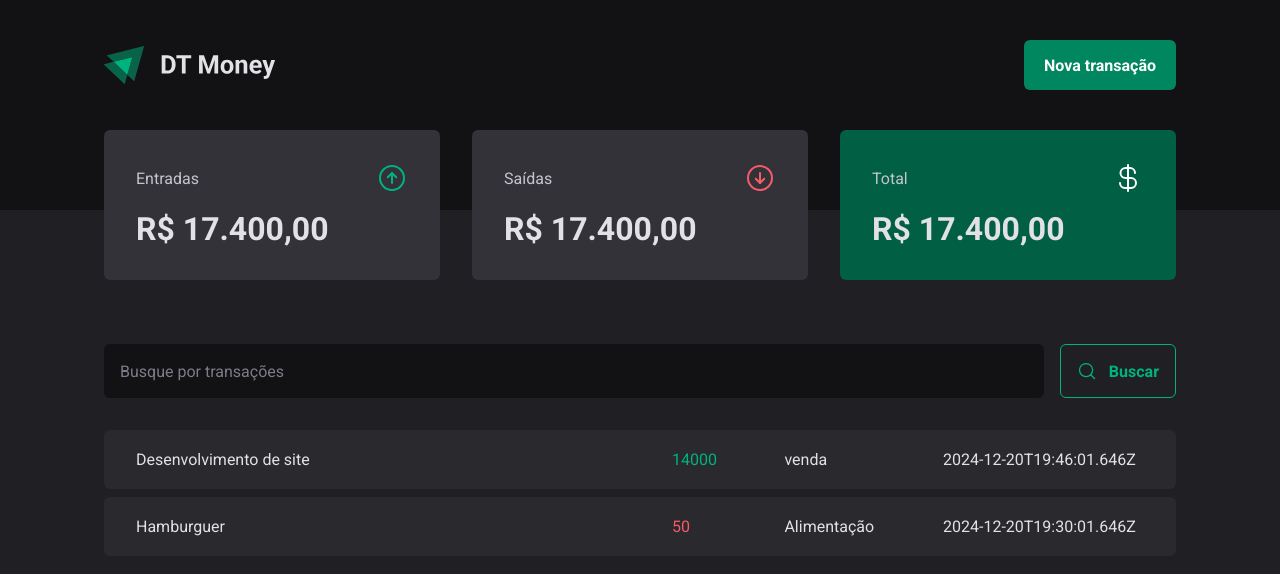
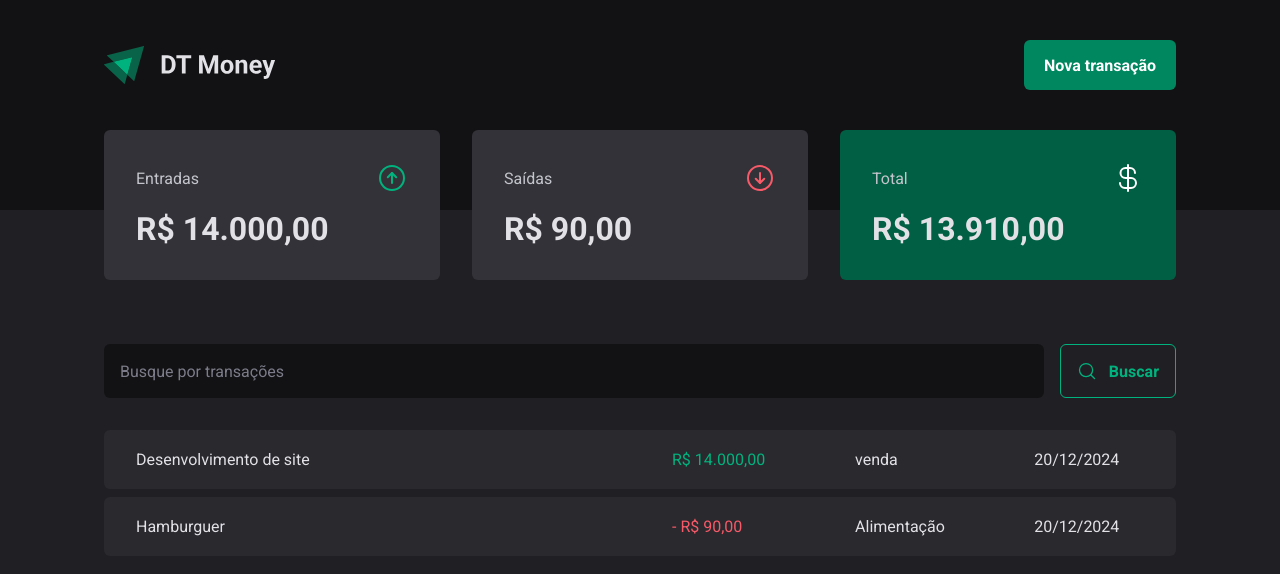
Before and after one commit to YuryChagas/dt-money-rocketseat, a React (Vite) app: page / in a window 1280 px wide. Shown: the top 574 px of the page. Built offline with nearby package versions, Linux system fonts and the light colour scheme; data requests are answered from the project's data file.

Commit message:
formatao de valores

```diff
--- a/server.json
+++ b/server.json
@@ -13,7 +13,7 @@
       "description": "Hamburguer",
       "type": "outcome",
       "category": "Alimentação",
-      "price": 50,
+      "price": 90,
       "createdAt": "2024-12-20T19:30:01.646Z"
     }
   ]
--- a/src/App.tsx
+++ b/src/App.tsx
@@ -2,13 +2,18 @@
 import { defaultTheme } from "./styles/themes/default";
 import { GlobalStyle } from "./styles/global";
 import { Transactions } from "./pages/Transactions";
+import { TransactionsProvider } from "./contexts/TransactionsContext";
 
 export function App() {
 
   return (
     <ThemeProvider theme={defaultTheme}>
       <GlobalStyle/>
-       <Transactions/>
+
+      <TransactionsProvider>
+        <Transactions/>
+      </TransactionsProvider>
+
     </ThemeProvider>
   )
 }
--- a/src/Components/Summary/index.tsx
+++ b/src/Components/Summary/index.tsx
@@ -1,7 +1,11 @@
 import { ArrowCircleDown, ArrowCircleUp, CurrencyDollar } from "phosphor-react";
 import { SummaryCard, SummaryContainer } from "./styles";
+import { priceFormatter } from "../../utils/formatter";
+import { useSummary } from "../../hooks/useSummary";
 
 export function Summary(){
+  const summary = useSummary()
+
   return (
     <SummaryContainer>
       <SummaryCard>
@@ -10,7 +14,7 @@
           <ArrowCircleUp size={32} color="#00b37e"/>
         </header>
 
-        <strong>R$ 17.400,00</strong>
+        <strong>{priceFormatter.format(summary.income)}</strong>
       </SummaryCard>
 
       <SummaryCard>
@@ -19,7 +23,7 @@
           <ArrowCircleDown size={32} color="#f75a68"/>
         </header>
 
-        <strong>R$ 17.400,00</strong>
+        <strong>{priceFormatter.format(summary.outcome)}</strong>
       </SummaryCard>
 
       <SummaryCard variant="green">
@@ -28,7 +32,7 @@
           <CurrencyDollar size={32} color="#fff"/>
         </header>
 
-        <strong>R$ 17.400,00</strong>
+        <strong>{priceFormatter.format(summary.total)}</strong>
       </SummaryCard>
     </SummaryContainer>
   )
--- /dev/null
+++ b/src/contexts/TransactionsContext.tsx
@@ -0,0 +1,41 @@
+import { createContext, ReactNode, useEffect, useState } from "react";
+
+interface Transaction {
+  id: number;
+  description: string;
+  type: 'income' | 'outcome';
+  price: number;
+  category: string;
+  createdAt: string;
+}
+
+interface TransactionContextType {
+  transactions: Transaction[]
+}
+
+export const TransactionContext = createContext({} as TransactionContextType)
+
+interface TransactionsContextProps {
+  children: ReactNode
+}
+
+export function TransactionsProvider({children}: TransactionsContextProps) {
+  const [transactions, setTransactions] = useState<Transaction[]>([])
+
+    async function loadTransactions (){
+      const response = await fetch('http://localhost:3000/transactions')
+      const data = await response.json();
+
+      setTransactions(data)
+    }
+
+      useEffect(() => {
+        loadTransactions();
+      }, [])
+
+  return (
+    <TransactionContext.Provider value={{ transactions }}>
+      {children}
+    </TransactionContext.Provider>
+  )
+}
--- /dev/null
+++ b/src/hooks/useSummary.ts
@@ -0,0 +1,22 @@
+import { useContext } from "react"
+import { TransactionContext } from "../contexts/TransactionsContext"
+
+export function useSummary() {
+  const { transactions } = useContext(TransactionContext)
+
+  const summary = transactions.reduce(
+    (acc, transaction) => {
+    if( transaction.type === 'income') {
+      acc.income += transaction.price
+      acc.total += transaction.price
+    } else {
+      acc.outcome += transaction.price
+      acc.total -= transaction.price
+    }
+    return acc
+  },
+  { income: 0, outcome: 0, total: 0 }
+)
+
+  return summary
+}
--- a/src/pages/Transactions/index.tsx
+++ b/src/pages/Transactions/index.tsx
@@ -1,32 +1,14 @@
-import { useEffect, useState } from "react";
+import { useContext } from "react";
 import { Header } from "../../Components/Header";
 import { Summary } from "../../Components/Summary";
 import { SearchForm } from "./Components/SearchForm";
 import { PriceHighLight, TransactionsContainer, TransactiosTable } from "./styles";
+import { TransactionContext } from "../../contexts/TransactionsContext";
+import { dateFormatter, priceFormatter } from "../../utils/formatter";
 
-interface Transaction {
-  id: number;
-  description: string;
-  type: 'income' | 'outcome';
-  price: number;
-  category: string;
-  createdAt: string;
-}
 
 export function Transactions (){
-  const [Transactions, setTransactions] = useState<Transaction[]>([])
-
-  async function loadTransactions (){
-    const response = await fetch('http://localhost:3000/transactions')
-    const data = await response.json();
-
-    setTransactions(data)
-  }
-
-    useEffect(() => {
-      loadTransactions();
-    }, [])
-
+  const { transactions }= useContext(TransactionContext)
   return (
     <div>
       <Header/>
@@ -36,17 +18,18 @@
         <SearchForm/>
         <TransactiosTable>
           <tbody>
-            {Transactions.map( transaction => {
+            {transactions.map( transaction => {
               return (
                 <tr key={transaction.id}>
               <td width='50%'>{transaction.description}</td>
               <td>
               <PriceHighLight variant={transaction.type}>
-                  {transaction.price}
+                  {transaction.type === 'outcome' && '- '}
+                  {priceFormatter.format(transaction.price)}
                 </PriceHighLight>
               </td>
               <td>{transaction.category}</td>
-              <td>{transaction.createdAt}</td>
+              <td>{dateFormatter.format(new Date(transaction.createdAt))}</td>
             </tr>
               )
             })}
--- /dev/null
+++ b/src/utils/formatter.ts
@@ -0,0 +1,6 @@
+export const dateFormatter = new Intl.DateTimeFormat('pt-BR')
+
+export const priceFormatter = new Intl.NumberFormat('pt-BR', {
+  style: 'currency',
+  currency: 'BRL'
+})
```
